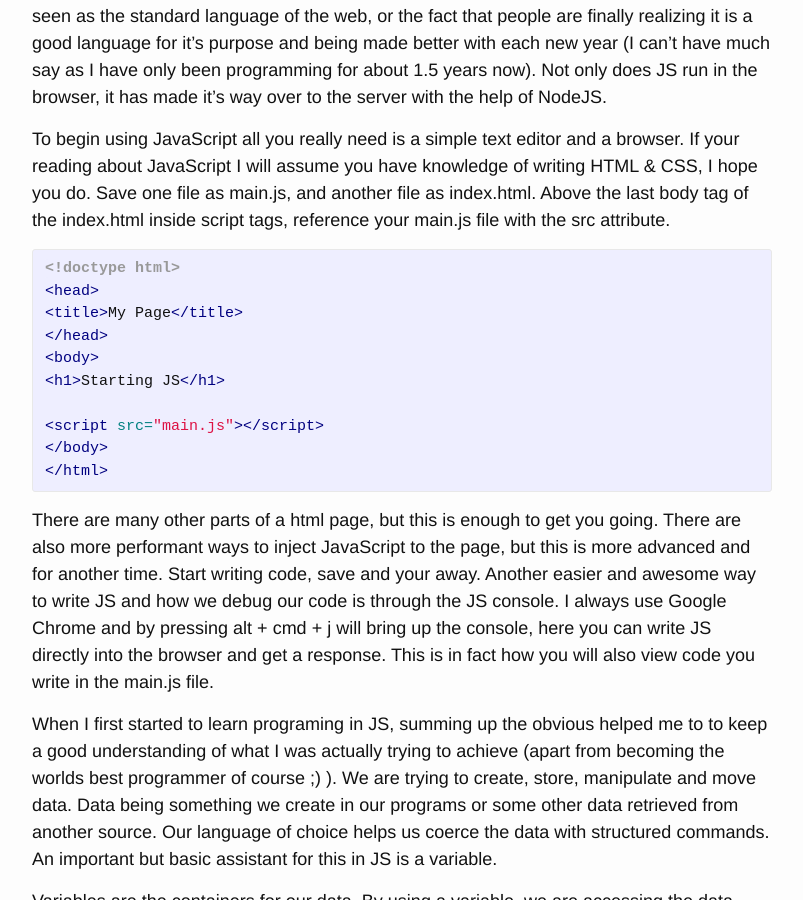
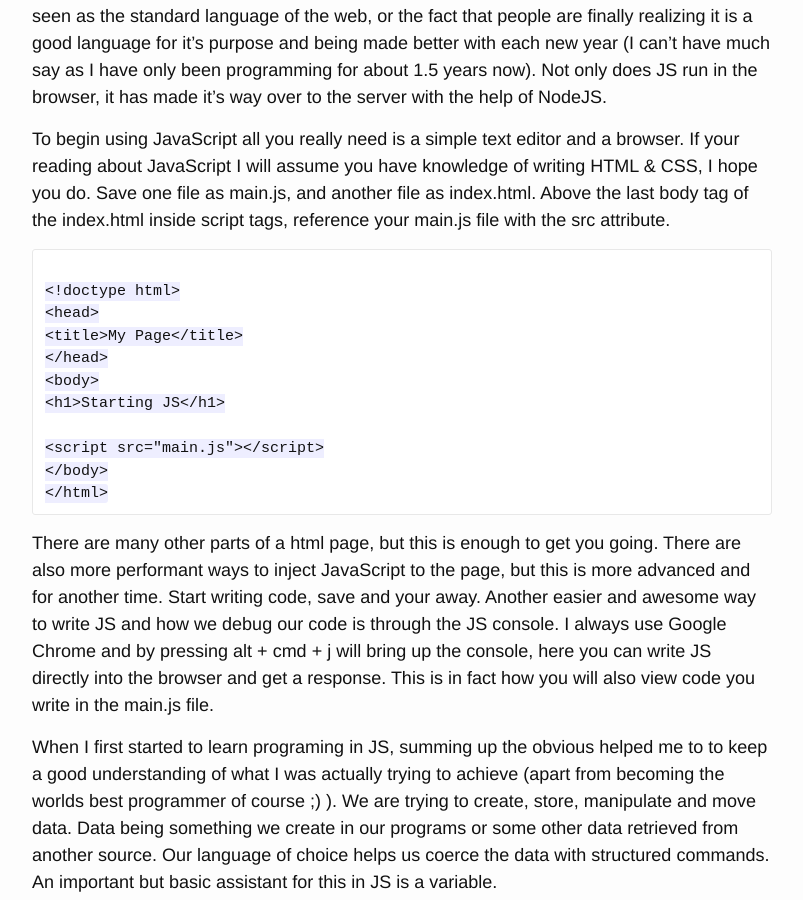
Before and after one commit to philipjc/old_philipjc, a Jekyll site: the page built from _posts/2015-05-07-JavaScript-Part-1.markdown, in a window 1280 px wide and 900 px high, scrolled down 528 px. Shown: the whole window, without its empty margins (238-1041 px from the left). Built offline with Jekyll 4.4.1, drawn with Linux system fonts in a browser that asks for light colours; comment, search, counter and statistics services are not loaded.

Commit message:
more fix code blocks

````diff
--- a/_posts/2015-05-07-JavaScript-Part-1.markdown
+++ b/_posts/2015-05-07-JavaScript-Part-1.markdown
@@ -10,7 +10,7 @@ Javascript is a dynamically typed language, this generally means it does not req
 
 To begin using JavaScript all you really need is a simple text editor and a browser. If your reading about JavaScript I will assume you have knowledge of writing HTML & CSS, I hope you do. Save one file as main.js, and another file as index.html. Above the last body tag of the index.html inside script tags, reference your main.js file with the src attribute.
 
-{% highlight html %}
+```
 
 <!doctype html>
 <head>
@@ -22,7 +22,7 @@ To begin using JavaScript all you really need is a simple text editor and a brow
 <script src="main.js"></script>
 </body>
 </html>
-{% endhighlight %}
+```
 
 There are many other parts of a html page, but this is enough to get you going. There are also more performant ways to inject JavaScript to the page, but this is more advanced and for another time.
 Start writing code, save and your away. Another easier and awesome way to write JS and how we debug our code is through the JS console. I always use Google Chrome and by pressing alt + cmd + j will bring up the console, here you can write JS directly into the browser and get a response. This is in fact how you will also view code you write in the main.js file.
````
